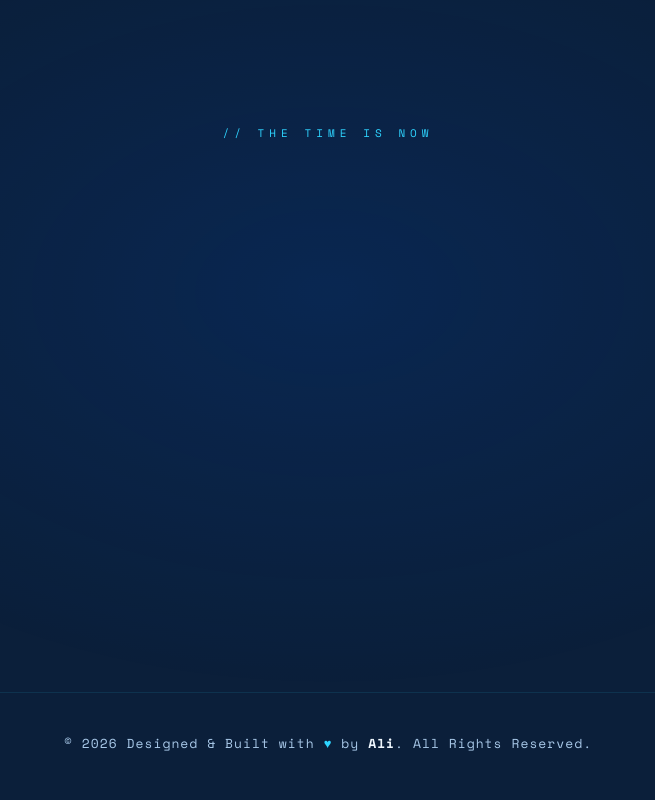
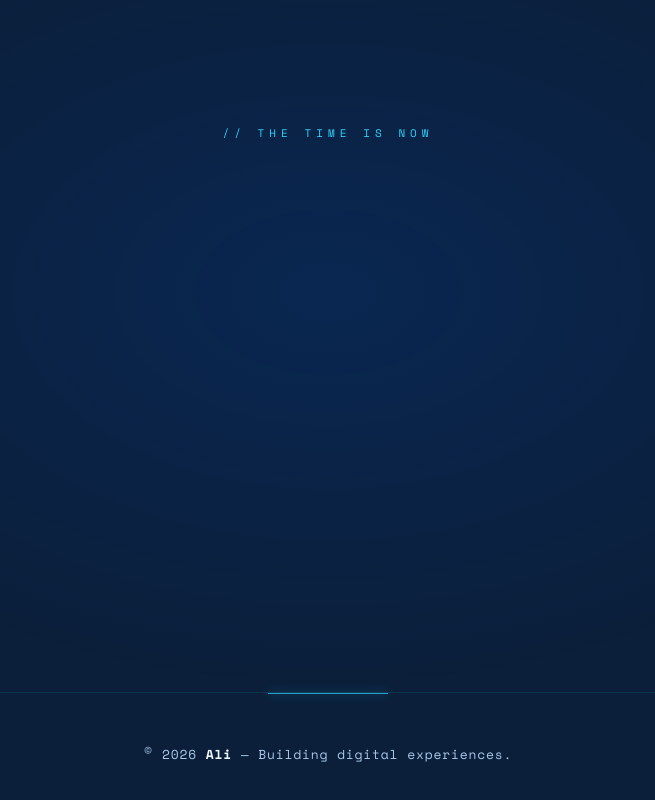
Before and after one commit to alinorwa/my_web_portfolio, a Next.js app: page / in a window 1280 px wide. Shown: the part 10781-11581 px from the top of the page, without its empty margins (312-967 px from the left). Built offline with nearby package versions, Linux system fonts and the light colour scheme.

Commit message:
4 footer

```diff
--- a/app/page.tsx
+++ b/app/page.tsx
@@ -69,9 +69,51 @@ export default function Home() {
         <GlobeSection />
         <SkillsSection />
         <CTASection />
-        <footer style={{ textAlign: 'center', padding: '40px 20px', color: 'var(--dim)', fontSize: '13px', borderTop: '1px solid rgba(46,212,255,0.1)', fontFamily: 'var(--font-mono)', letterSpacing: '1px' }}>
-          <p>© {new Date().getFullYear()} Designed & Built with <span style={{color: 'var(--accent)'}}>♥</span> by <span style={{color: 'var(--text)', fontWeight: 'bold'}}>Ali</span>. All Rights Reserved.</p>
-        </footer>
+        <footer
+  style={{
+    textAlign: 'center',
+    padding: '50px 20px',
+    color: 'var(--dim)',
+    fontSize: '13px',
+    borderTop: '1px solid rgba(46,212,255,0.12)',
+    fontFamily: 'var(--font-mono)',
+    letterSpacing: '0.8px',
+    position: 'relative'
+  }}
+>
+  {/* Neon glow line */}
+  <div
+    style={{
+      position: 'absolute',
+      top: 0,
+      left: '50%',
+      transform: 'translateX(-50%)',
+      width: '120px',
+      height: '1px',
+      background: 'var(--accent)',
+      boxShadow: '0 0 10px var(--accent)',
+      opacity: 0.7
+    }}
+  />
+
+  <p style={{ margin: 0 }}>
+    <span
+      style={{
+        fontSize: '14px',
+        position: 'relative',
+        top: '-1px',
+        opacity: 0.9
+      }}
+    >
+      &copy;
+    </span>{' '}
+    {new Date().getFullYear()}{' '}
+    <span style={{ color: 'var(--text)', fontWeight: 600 }}>
+      Ali
+    </span>{' '}
+    — Building digital experiences.
+  </p>
+</footer>
       </main>
     </>
   )
```
